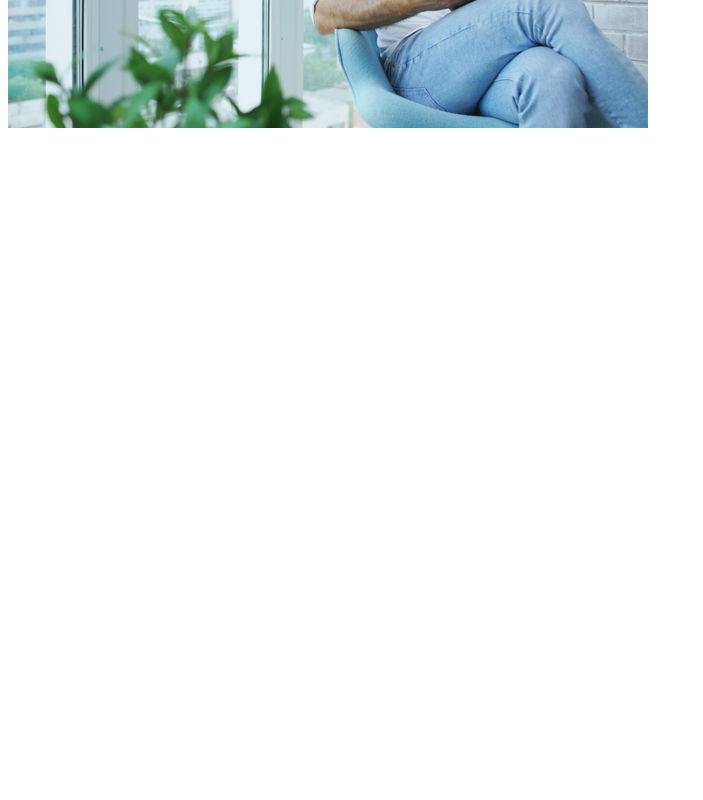
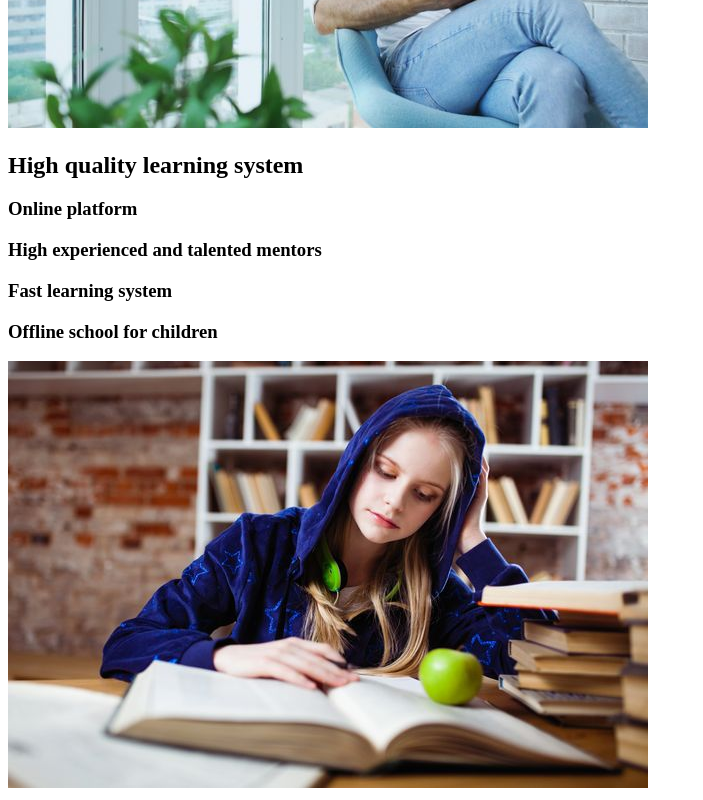
Before and after one commit to Kudratov1412/interactve-react-e-learning, a React (Create React App) app in the folder 86-dars_e-learning/: page / in a window 1280 px wide. Shown: the part 448-1248 px from the top of the page, without its empty margins (0-703 px from the left). Before the commit the page ends 800 px from the top, so only its background shows below. Built offline with nearby package versions, Linux system fonts and the light colour scheme.

Commit message:
Benefits section completed

```diff
--- /dev/null
+++ b/86-dars_e-learning/src/components/BenefitsSection.js
@@ -0,0 +1,20 @@
+import React from "react";
+// import images
+import homeIntro2 from "./../img/home_intro2.jpg";
+
+const BenefitsSections = () => {
+  return <div className="benefits">
+    <div className="description">
+      <h2>High quality learning system</h2>
+      <div className="benefit">
+        <h3>Online platform</h3>
+        <h3>High experienced and talented mentors</h3>
+        <h3>Fast learning system</h3>
+        <h3>Offline school for children</h3>
+      </div>
+    </div>
+    <img src={homeIntro2} alt="a girl in study" />
+  </div>;
+};
+
+export default BenefitsSections;
--- a/86-dars_e-learning/src/pages/AboutUs.js
+++ b/86-dars_e-learning/src/pages/AboutUs.js
@@ -1,11 +1,15 @@
 import React from "react";
 // import components
 import AboutSection from "../components/AboutSection";
+import BenefitsSections from "../components/BenefitsSection";
 
 const AboutUs = () => {
-  return <div>
-    <AboutSection />
-  </div>;
+  return (
+    <>
+      <AboutSection />
+      <BenefitsSections />
+    </>
+  );
 };
 
 export default AboutUs;
```
Also changed, not shown: 86-dars_e-learning/src/img/home_intro2.jpg (added).
